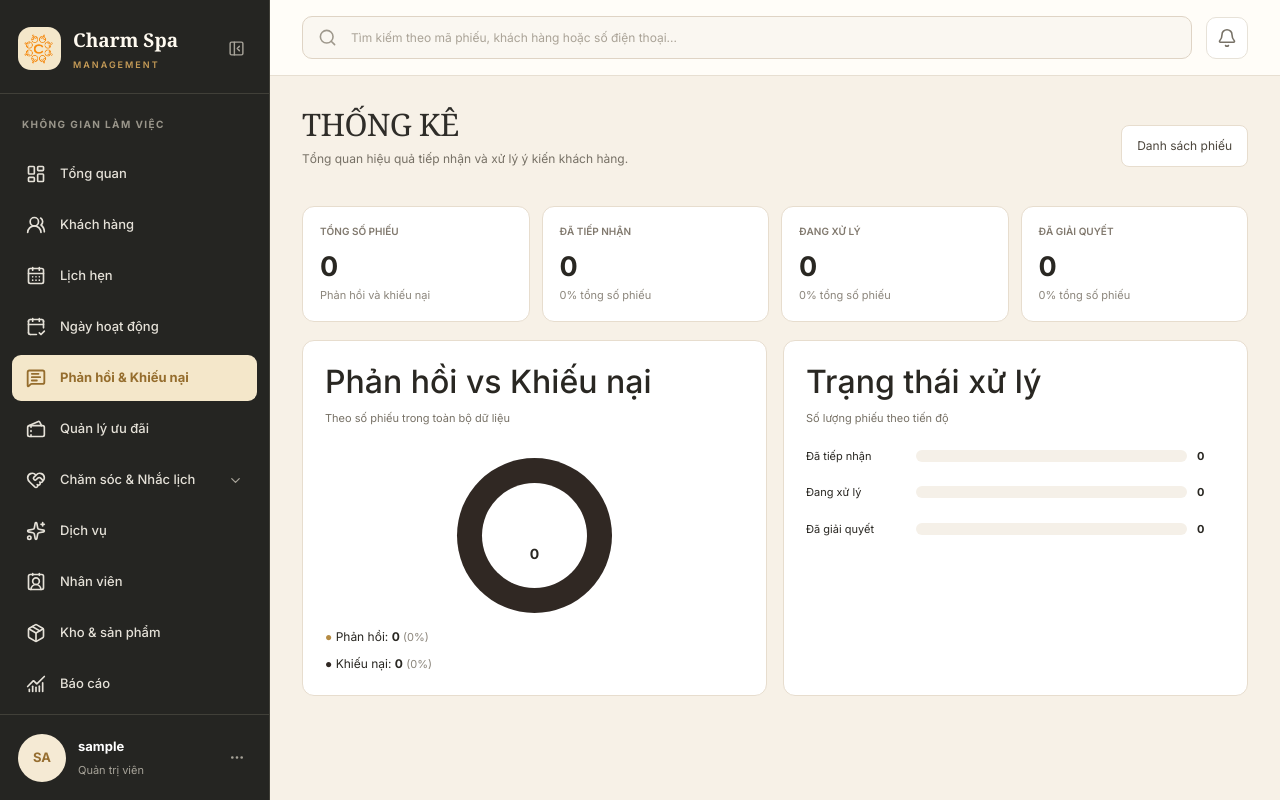
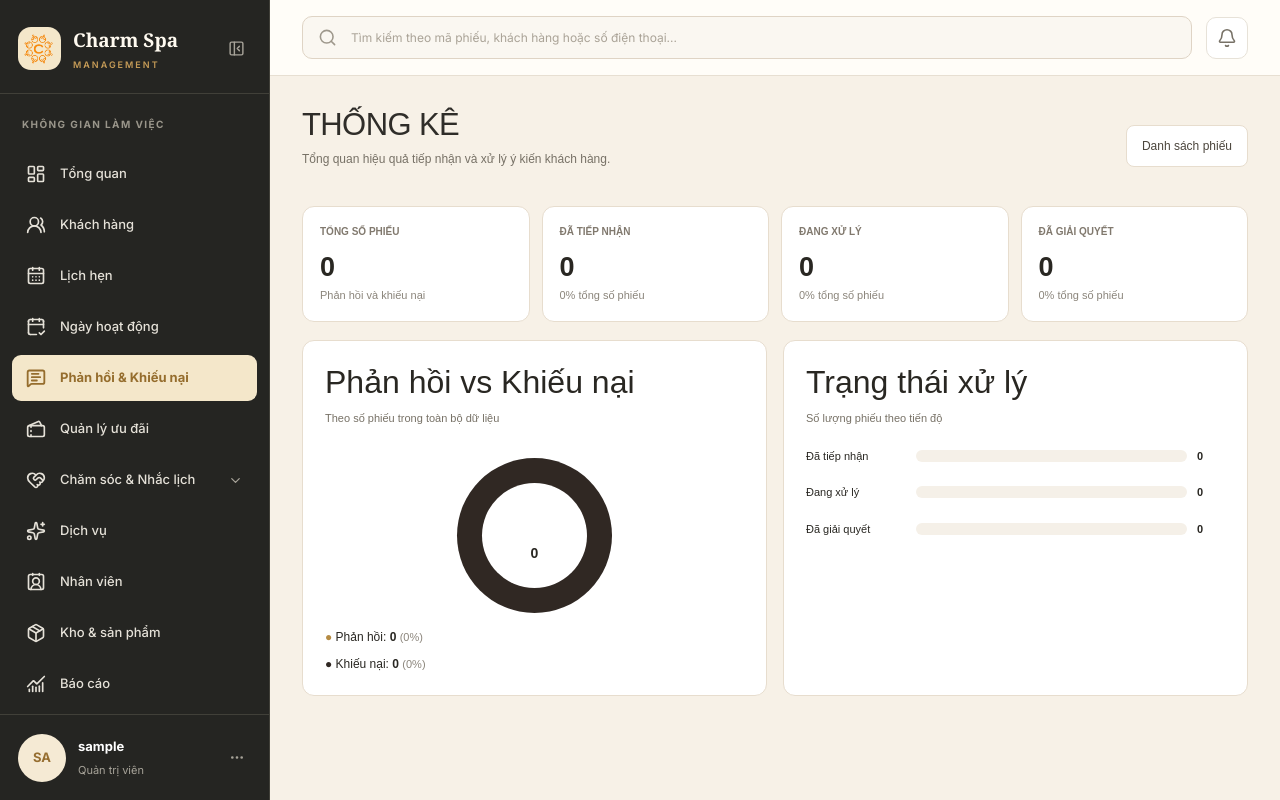
Before and after one commit to vanthaonguyen2006-cyber/charmspa, a Django app: page /feedback/admin-ui/thong-ke/ in a window 1280 px wide. Run offline with Django 4.2, Linux system fonts and the light colour scheme; the visitor is signed in with stand-in values (Sample User, id 1); data that the repository does not hold is empty; some libraries are stand-ins or nearby versions.

Commit message:
đổi font chữ module feedback

```diff
--- a/static/css/feedback.css
+++ b/static/css/feedback.css
@@ -1,3 +1,32 @@
+/* ==========================================
+   ĐỒNG BỘ FONT VỚI MODULE QUẢN LÝ LỊCH
+   ========================================== */
+
+/* Font nội dung toàn bộ module */
+.feedback-page,
+.feedback-page *,
+.staff-detail-page,
+.staff-detail-page *,
+.customer-feedback-list-page,
+.customer-feedback-list-page * {
+    font-family: Arial, sans-serif !important;
+}
+
+/* Font cho các thành phần nhập liệu */
+.feedback-page input,
+.feedback-page select,
+.feedback-page textarea,
+.feedback-page button,
+.staff-detail-page input,
+.staff-detail-page select,
+.staff-detail-page textarea,
+.staff-detail-page button,
+.customer-feedback-list-page input,
+.customer-feedback-list-page select,
+.customer-feedback-list-page textarea,
+.customer-feedback-list-page button {
+    font-family: Arial, sans-serif !important;
+}
 /* ================================
    DÙNG CHUNG CÁC TRANG PHẢN HỒI
 ================================ */
@@ -5,8 +34,8 @@
     max-width: 1500px;
     margin: 0 auto;
     color: #292722;
+    font-family: Arial, "Segoe UI", Tahoma, sans-serif;
 }
-
 .feedback-page h1 {
     margin: 0;
     font-family: Georgia, serif;
@@ -1084,3 +1113,25 @@
         width: 100%;
     }
 }
+
+/* =========================================
+   ĐỒNG BỘ FONT VỚI GIAO DIỆN KHÁCH HÀNG
+========================================= */
+
+/* Font nội dung */
+.feedback-page,
+.feedback-page *,
+.feedback-modal,
+.feedback-modal * {
+    font-family: Arial, sans-serif;
+}
+
+/* Font tiêu đề */
+.feedback-page h1,
+.feedback-page h2,
+.feedback-page .feedback-title,
+.feedback-page .feedback-subject,
+.feedback-page .staff-ticket-title,
+.feedback-modal h2 {
+    font-family: Georgia, "Times New Roman", serif;
+}
```
Also changed, not shown: feedback/templates/feedback/customer_feedback_list.html (+7 -7 lines), feedback/views.py (+0 -23 lines), static/css/customer_feedback_list.css (+23 -0 lines), feedback/ui_views.py (line endings or trailing spaces).
